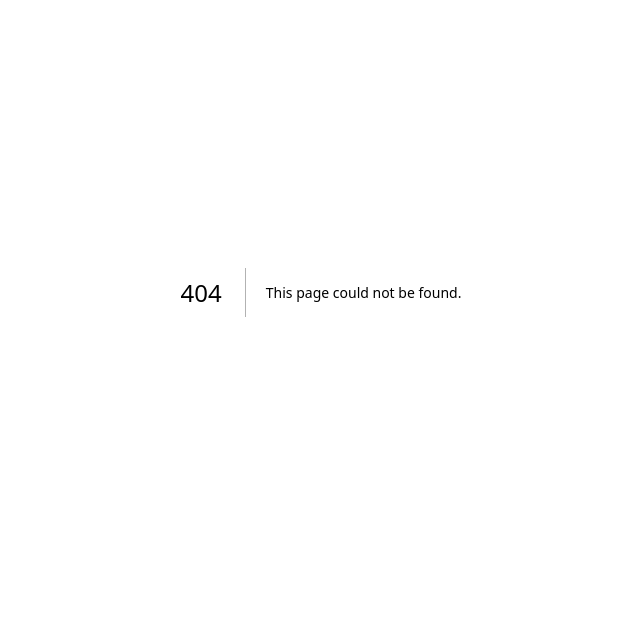
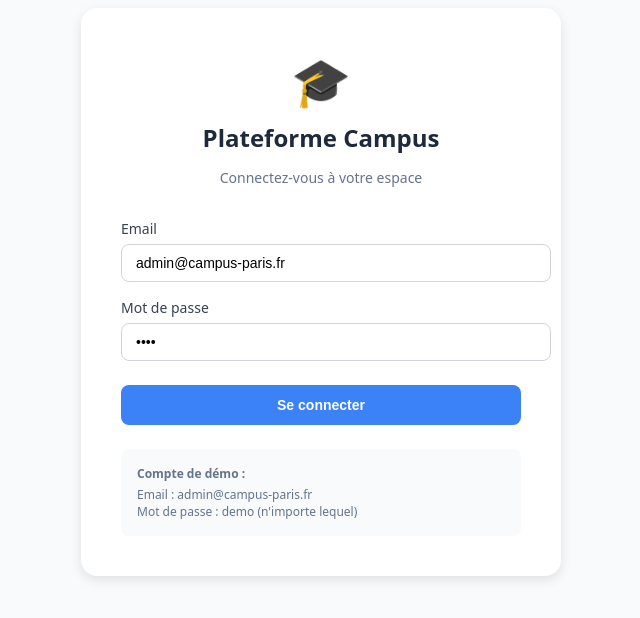
Before and after one commit to Simsonyc/plateforme-campus, a Next.js app: page /login in a window 1280 px wide. Before the commit this address had no page. Shown: the part 108-726 px from the top of the page, without its empty margins (319-959 px from the left). Built offline with nearby package versions, Linux system fonts and the light colour scheme; no server answers.

Commit message:
feat(auth): add NextAuth authentication with login logout and navbar

```diff
--- a/package.json
+++ b/package.json
@@ -28,6 +28,7 @@
   "dependencies": {
     "drizzle-orm": "^0.45.2",
     "next": "^16.2.2",
+    "next-auth": "^4.24.13",
     "pg": "^8.20.0",
     "react": "^19.2.4",
     "react-dom": "^19.2.4"
--- a/src/app/layout.tsx
+++ b/src/app/layout.tsx
@@ -1,7 +1,15 @@
+import SessionProvider from '../interfaces/web/components/SessionProvider';
+import NavBar from '../interfaces/web/components/NavBar';
+
 export default function RootLayout({ children }: { children: React.ReactNode }) {
   return (
     <html lang="fr">
-      <body>{children}</body>
+      <body style={{ margin: 0, padding: 0 }}>
+        <SessionProvider>
+          <NavBar />
+          {children}
+        </SessionProvider>
+      </body>
     </html>
   );
 }
--- /dev/null
+++ b/src/app/login/page.tsx
@@ -0,0 +1 @@
+export { default } from '../../interfaces/web/features/LoginPage';
--- /dev/null
+++ b/src/interfaces/web/components/NavBar.tsx
@@ -0,0 +1,38 @@
+'use client';
+
+import { useSession, signOut } from 'next-auth/react';
+
+export default function NavBar() {
+  const { data: session } = useSession();
+
+  if (!session) return null;
+
+  return (
+    <div style={{
+      background: 'white',
+      borderBottom: '1px solid #e2e8f0',
+      padding: '0.75rem 2rem',
+      display: 'flex',
+      justifyContent: 'space-between',
+      alignItems: 'center',
+      fontFamily: 'system-ui',
+      position: 'sticky',
+      top: 0,
+      zIndex: 50,
+    }}>
+      <a href="/" style={{ textDecoration: 'none', display: 'flex', alignItems: 'center', gap: '0.5rem' }}>
+        <span style={{ fontSize: '1.25rem' }}>🎓</span>
+        <span style={{ fontWeight: 700, color: '#1e293b', fontSize: '0.875rem' }}>Plateforme Campus</span>
+      </a>
+      <div style={{ display: 'flex', alignItems: 'center', gap: '1rem' }}>
+        <span style={{ fontSize: '0.875rem', color: '#64748b' }}>👤 {session.user?.name}</span>
+        <button
+          onClick={() => signOut({ callbackUrl: '/login' })}
+          style={{ background: '#fee2e2', color: '#dc2626', border: 'none', padding: '0.4rem 0.875rem', borderRadius: '8px', cursor: 'pointer', fontSize: '0.8rem', fontWeight: 500 }}
+        >
+          Déconnexion
+        </button>
+      </div>
+    </div>
+  );
+}
--- /dev/null
+++ b/src/interfaces/web/components/SessionProvider.tsx
@@ -0,0 +1,7 @@
+'use client';
+
+import { SessionProvider as NextAuthSessionProvider } from 'next-auth/react';
+
+export default function SessionProvider({ children }: { children: React.ReactNode }) {
+  return <NextAuthSessionProvider>{children}</NextAuthSessionProvider>;
+}
--- /dev/null
+++ b/src/interfaces/web/features/LoginPage.tsx
@@ -0,0 +1,89 @@
+'use client';
+
+import { useState } from 'react';
+import { signIn } from 'next-auth/react';
+import { useRouter } from 'next/navigation';
+
+export default function LoginPage() {
+  const [email, setEmail] = useState('admin@campus-paris.fr');
+  const [password, setPassword] = useState('demo');
+  const [error, setError] = useState('');
+  const [loading, setLoading] = useState(false);
+  const router = useRouter();
+
+  async function handleSubmit(e: React.FormEvent) {
+    e.preventDefault();
+    setLoading(true);
+    setError('');
+
+    const result = await signIn('credentials', {
+      email,
+      password,
+      redirect: false,
+    });
+
+    if (result?.error) {
+      setError('Email ou mot de passe incorrect');
+      setLoading(false);
+    } else {
+      router.push('/');
+      router.refresh();
+    }
+  }
+
+  return (
+    <main style={{ minHeight: '100vh', background: '#f8fafc', display: 'flex', alignItems: 'center', justifyContent: 'center', fontFamily: 'system-ui' }}>
+      <div style={{ background: 'white', borderRadius: '16px', padding: '2.5rem', boxShadow: '0 4px 12px rgba(0,0,0,0.1)', width: '100%', maxWidth: '400px' }}>
+        <div style={{ textAlign: 'center', marginBottom: '2rem' }}>
+          <div style={{ fontSize: '3rem' }}>🎓</div>
+          <h1 style={{ fontSize: '1.5rem', fontWeight: 700, color: '#1e293b', margin: '0.5rem 0 0.25rem' }}>Plateforme Campus</h1>
+          <p style={{ color: '#64748b', fontSize: '0.875rem' }}>Connectez-vous à votre espace</p>
+        </div>
+
+        <form onSubmit={handleSubmit}>
+          <div style={{ marginBottom: '1rem' }}>
+            <label style={{ display: 'block', fontSize: '0.875rem', fontWeight: 500, color: '#374151', marginBottom: '0.375rem' }}>Email</label>
+            <input
+              type="email"
+              value={email}
+              onChange={(e) => setEmail(e.target.value)}
+              required
+              style={{ width: '100%', padding: '0.625rem 0.875rem', border: '1px solid #d1d5db', borderRadius: '8px', fontSize: '0.875rem', outline: 'none' }}
+            />
+          </div>
+
+          <div style={{ marginBottom: '1.5rem' }}>
+            <label style={{ display: 'block', fontSize: '0.875rem', fontWeight: 500, color: '#374151', marginBottom: '0.375rem' }}>Mot de passe</label>
+            <input
+              type="password"
+              value={password}
+              onChange={(e) => setPassword(e.target.value)}
+              required
+              style={{ width: '100%', padding: '0.625rem 0.875rem', border: '1px solid #d1d5db', borderRadius: '8px', fontSize: '0.875rem', outline: 'none' }}
+            />
+          </div>
+
+          {error && (
+            <div style={{ background: '#fee2e2', color: '#dc2626', padding: '0.75rem', borderRadius: '8px', marginBottom: '1rem', fontSize: '0.875rem' }}>
+              ✗ {error}
+            </div>
+          )}
+
+          <button
+            type="submit"
+            disabled={loading}
+            style={{ width: '100%', background: loading ? '#94a3b8' : '#3b82f6', color: 'white', border: 'none', padding: '0.75rem', borderRadius: '8px', fontSize: '0.875rem', fontWeight: 600, cursor: loading ? 'not-allowed' : 'pointer' }}
+          >
+            {loading ? 'Connexion...' : 'Se connecter'}
+          </button>
+        </form>
+
+        <div style={{ marginTop: '1.5rem', padding: '1rem', background: '#f8fafc', borderRadius: '8px', fontSize: '0.75rem', color: '#64748b' }}>
+          <div style={{ fontWeight: 600, marginBottom: '0.25rem' }}>Compte de démo :</div>
+          <div>Email : admin@campus-paris.fr</div>
+          <div>Mot de passe : demo (n'importe lequel)</div>
+        </div>
+      </div>
+    </main>
+  );
+}
```
Also changed, not shown: src/app/api/auth/[...nextauth]/route.ts (added, +37 -0 lines), src/app/api/campuses/auth/[...nextauth]/route.ts (added, +44 -0 lines), 1 other file (tests, documents, lock files or other folders).
